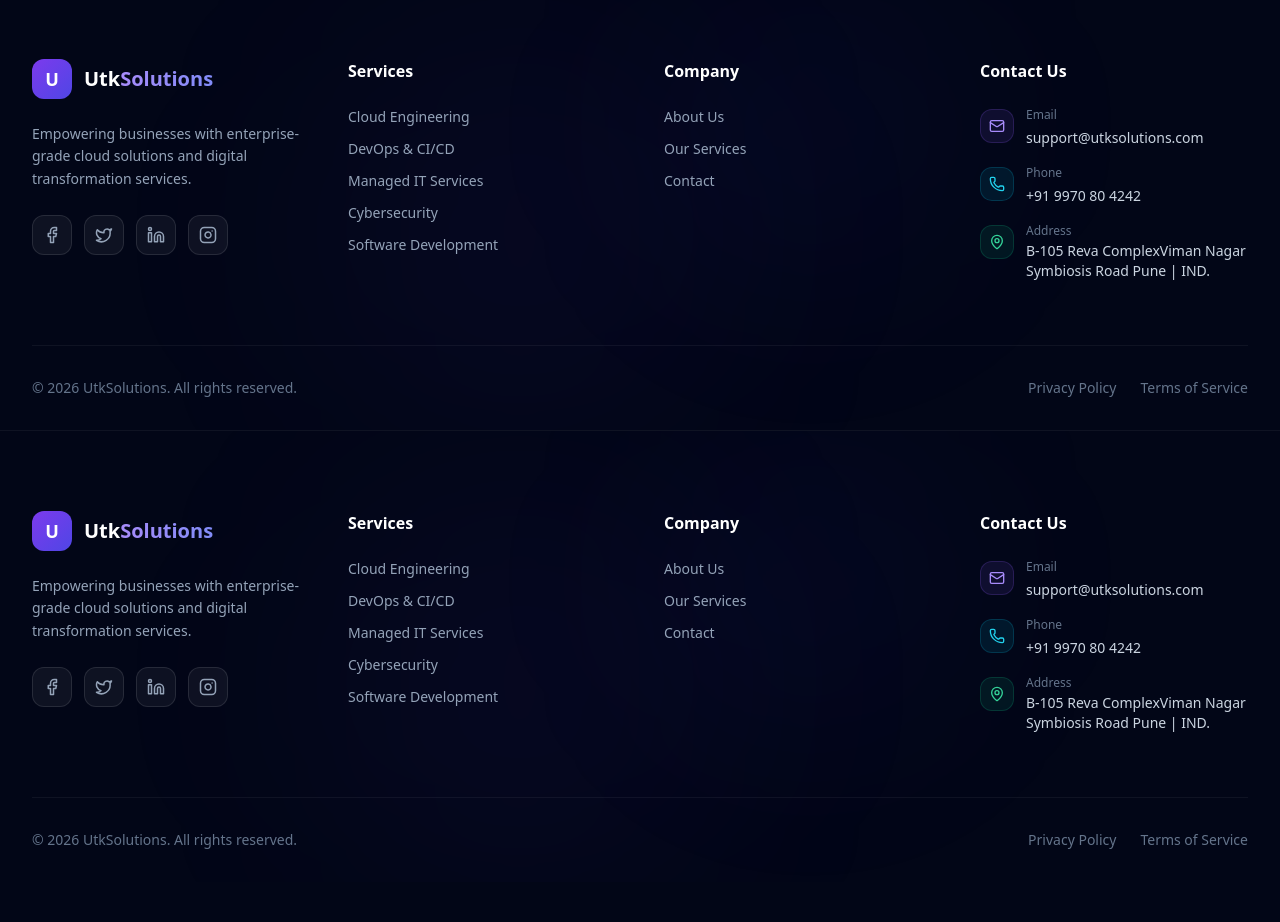
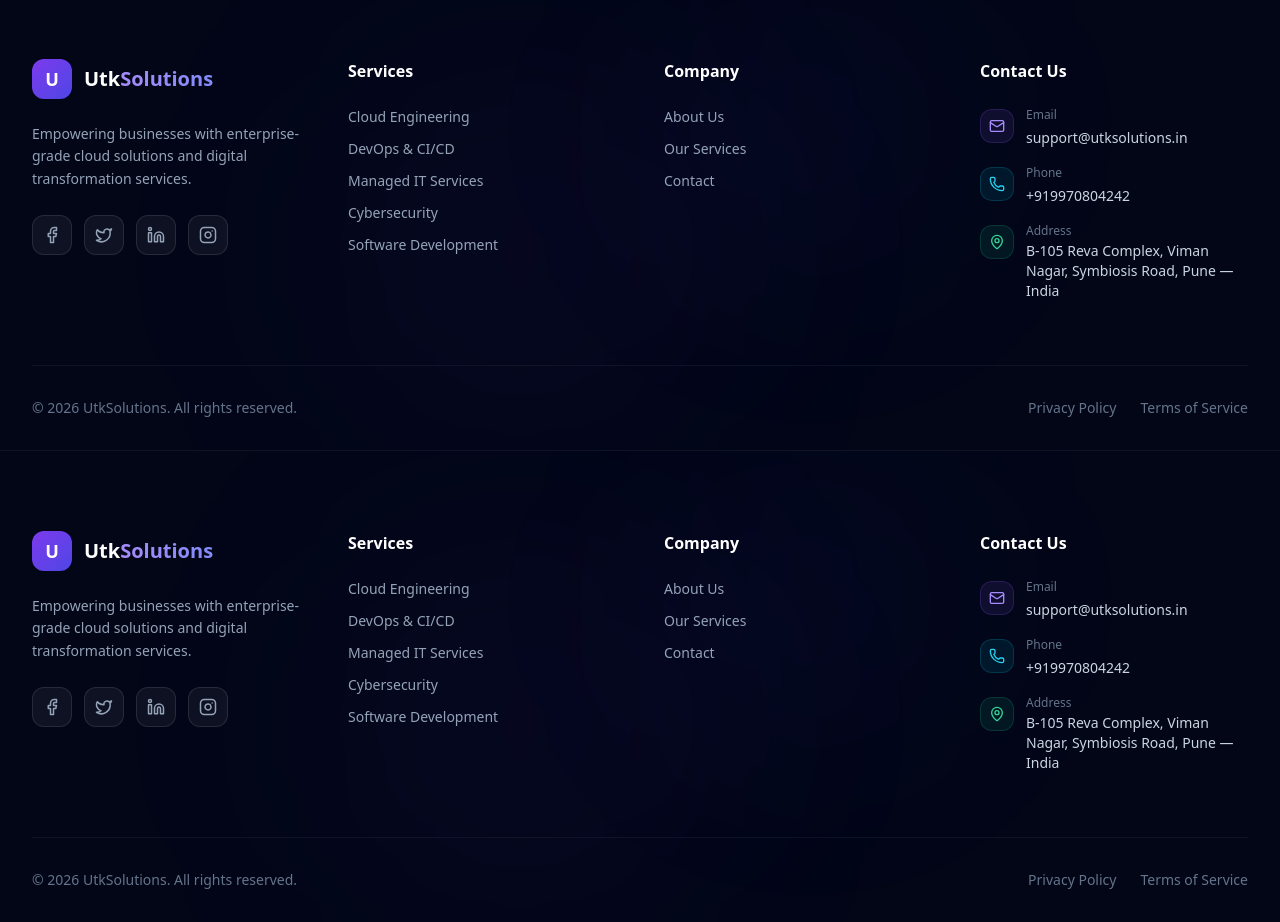
Before and after one commit to utk-solutions/utksolutions.in, a Next.js app: page /blog/2 in a window 1280 px wide. Shown: the part 4120-5042 px from the top of the page. Before the commit the page ends 5002 px from the top, so only its background shows below. Built offline with nearby package versions, Linux system fonts and the light colour scheme.

Commit message:
Corrections

```diff
--- a/src/components/Footer.tsx
+++ b/src/components/Footer.tsx
@@ -5,11 +5,11 @@ export default function Footer() {
   const currentYear = new Date().getFullYear();
 
   const services = [
-    { name: "Cloud Engineering", href: "//services/cloud-engineering" },
-    { name: "DevOps & CI/CD", href: "//services/devops-support" },
-    { name: "Managed IT Services", href: "//services/managed-it-services" },
-    { name: "Cybersecurity", href: "//services/cybersecurity" },
-    { name: "Software Development", href: "//services/software-development" },
+    { name: "Cloud Engineering", href: "/services/cloud-engineering" },
+    { name: "DevOps & CI/CD", href: "/services/devops-support" },
+    { name: "Managed IT Services", href: "/services/managed-it-services" },
+    { name: "Cybersecurity", href: "/services/cybersecurity" },
+    { name: "Software Development", href: "/services/software-development" },
   ];
 
   const company = [
@@ -109,8 +109,8 @@ export default function Footer() {
                 </div>
                 <div>
                   <p className="text-slate-500 text-xs mb-0.5">Email</p>
-                  <a href="mailto:support@utksolutions.com" className="text-slate-300 hover:text-violet-400 transition-colors text-sm">
-                    support@utksolutions.com
+                  <a href="mailto:support@utksolutions.in" className="text-slate-300 hover:text-violet-400 transition-colors text-sm">
+                    support@utksolutions.in
                   </a>
                 </div>
               </li>
@@ -120,8 +120,8 @@ export default function Footer() {
                 </div>
                 <div>
                   <p className="text-slate-500 text-xs mb-0.5">Phone</p>
-                  <a href="tel:+91 9970 80 4242" className="text-slate-300 hover:text-violet-400 transition-colors text-sm">
-                    +91 9970 80 4242
+                  <a href="tel:+919970804242" className="text-slate-300 hover:text-violet-400 transition-colors text-sm">
+                    +919970804242
                   </a>
                 </div>
               </li>
@@ -132,7 +132,7 @@ export default function Footer() {
                 <div>
                   <p className="text-slate-500 text-xs mb-0.5">Address</p>
                   <p className="text-slate-300 text-sm">
-                    B-105 Reva ComplexViman Nagar Symbiosis Road Pune | IND.
+                    B-105 Reva Complex, Viman Nagar, Symbiosis Road, Pune — India
                   </p>
                 </div>
               </li>
```
